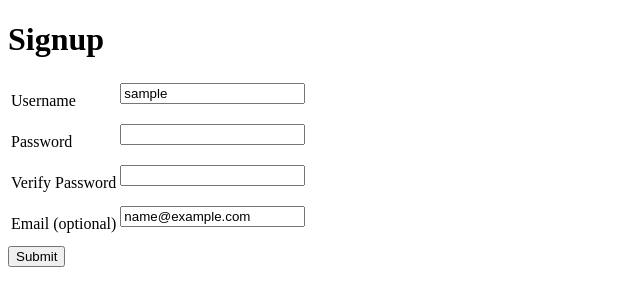
After one commit to VisaLisa/user-signup, a Flask app: template templates/new_user_signup.html in a window 1280 px wide. The commit adds this page. Shown: the top 306 px of the page, without its empty margins (0-640 px from the left). Run offline with Flask 2, Linux system fonts and the light colour scheme; the template is opened without the code that fills it: most values are stand-ins (such as "Sample title", 1, 10 or a date in 2020).

Commit message:
code review

```diff
--- a/main.py
+++ b/main.py
@@ -1,88 +1,81 @@
+#!/usr/bin/env python
+
+__author__ = "student"
+__version__ = "1.0"
+# June 20, 2017
+# Flask User Sign-up re: LaunchCode
+# Rubric: http://education.launchcode.org/web-fundamentals/assignments/user-signup/
+
+
 from flask import Flask, request, redirect, render_template
-import cgi
-import os
+import re
 
 
 app = Flask(__name__)
 app.config['DEBUG'] = True
 
-@app.route("/")
+
+@app.route('/', methods=['POST', 'GET'])
 def index():
-    return render_template('newuser-signup.html')
+
+    username = ''
+    email = ''
+    username_error = ''
+    password_error = ''
+    verify_password_error = ''
+    email_error = ''
+    title = 'Signup'
+
+    if request.method == 'POST':
+
+        username = request.form['username']
+        password = request.form['password']
+        verify_password = request.form['verify_password']
+        email = request.form['email']
+
+        for i in username:
+            if i.isspace():
+                username_error = 'Username must not contain spaces.'
+                username = ''
+            else:
+                if (len(username) < 3) or (len(username) > 20):
+                    username_error = 'Username must be 3-20 characters'
+                    username = ''
+
+        if not username:
+            username_error = 'Not a valid username'
+            username = ''
+
+        for i in password:
+            if i.isspace():
+                password_error = 'Password must not contain spaces.'
+            else:
+                if (len(password) < 3) or (len(password) > 20):
+                    password_error = 'Password must be 3-20 characters and not contain spaces.'
+        if not len(password):
+            password_error = 'Not a valid password'
+
+        if password != verify_password:
+            verify_password_error = 'Passwords do not match'
+
+        if (email != '') and (not re.match('^[a-zA-Z0-9_.+-]+@[a-zA-Z0-9-]+\.[a-zA-Z0-9-.]+$', email)):
+            email_error = 'This is not a valid email'
+            email = ''
+
+        if (not username_error) and (not password_error) and (not verify_password_error) and (not email_error):
+            return redirect('/confirmation?username={0}'.format(username))
+
+    return render_template('new_user_signup.html', title=title, username=username, email=email,
+                           username_error=username_error, password_error=password_error,
+                           verify_password_error=verify_password_error, email_error=email_error)
 
 
-@app.route('/newuser-signup', methods=['POST'])
-def validate_inputs():
-
-    username = request.form['username']
-    password = request.form['password']
-    verify = request.form['verify']
-    email = request.form['email']
-
-    username_error = ''
-    password_error = ''
-    verify_error = ''
-    email_error = ''
-
-#validate username
-    for i in username:
-        if i.isspace():
-            username_error = 'Username must not contain spaces.'
-
-        else:
-            username = str(username)
-            if len(username) < 3 or len(username) > 20:
-                username_error = 'Username must be 3-20 characters'
+@app.route('/confirmation')
+def confirmation():
+    title = "Welcome!"
+    username = request.args.get('username')
+    return render_template('confirmation.html', title=title, username=username)
 
 
-    if not len(username):
-        username_error = 'Not a valid username'
-
-#validate passwords
-    for i in password:
-        if i.isspace():
-            password_error = 'Password must not contain spaces.'
-            password = ''
-        else:
-            password = str(password)
-            if len(password) < 3 or len(password) > 20:
-                password_error = 'Password must be 3-20 characters and not contain spaces.'
-                password = ''
-    if password != verify:
-        verify_error = 'Passwords do not match'
-        verify = ''
-        password = ''
-
-    if not len(password):
-        password_error = 'Not a valid password'
-
-
-#validate email
-    for i in email:
-        if i.isspace():
-            email_error = 'This is not a valid email'
-            if len(email) < 3 or len(email) > 20:
-                email_error = 'Email must be 3-20 characters'
-        else:
-            email = str(email)
-            if "@" not in email:
-                email_error = 'This is not a valid email'
-
-            if "." not in email:
-                email_error = 'This is not a valid email'
-
-#redirect to welcome page
-    if not username_error and not password_error and not verify_error and not email_error:
-        return redirect('/confirmation?username={0}'.format(username))
-    else:
-        return render_template('newuser-signup.html', username_error=username_error,
-            password_error=password_error,
-            verify_error=verify_error, email_error=email_error,
-            username=username, password=password,verify=verify, email=email)
-
-@app.route('/confirmation')
-def welcome():
-    username=request.args.get('username')
-    return render_template('confirmation.html', username=username)
-
-app.run()
+if __name__ == '__main__':
+    app.run()
--- /dev/null
+++ b/templates/base.html
@@ -0,0 +1,16 @@
+<!DOCTYPE html>
+<html lang="en">
+<head>
+    <meta charset="UTF-8">
+        <title>{{ title }}</title>
+        <style>
+            .error { color: red; }
+        </style>
+    </head>
+<body>
+
+    {% block content %}
+    {% endblock %}
+
+</body>
+</html>
--- /dev/null
+++ b/templates/new_user_signup.html
@@ -0,0 +1,54 @@
+{% extends "base.html" %}
+
+{% block content %}
+
+    <h1>Signup</h1>
+    <form action='' method='POST'>
+        <table>
+            <tbody>
+            <tr>
+                <td>
+                    <label for="username">Username</label>
+                </td>
+                <td>
+                    <input name="username" type="text" value="{{ username }}">
+                    <p class="error">{{ username_error }}</p>
+                </td>
+            </tr>
+
+            <tr>
+                <td>
+                    <label for="password">Password</label>
+                </td>
+                <td>
+                    <input name="password" type="password">
+                    <p class="error">{{ password_error }}</p>
+                </td>
+            </tr>
+
+            <tr>
+                <td>
+                    <label for="verify_password">Verify Password</label>
+                </td>
+                <td>
+                    <input name="verify_password" type="password">
+                    <p class="error">{{ verify_password_error }}</p>
+                </td>
+            </tr>
+
+            <tr>
+                <td>
+                    <label for="email">Email (optional)</label>
+                </td>
+                <td>
+                    <input name="email" type="text" value="{{ email }}">
+                    <p class="error">{{ email_error }}</p>
+                </td>
+            </tr>
+            </tbody>
+        </table>
+
+        <input type="submit" value="Submit">
+    </form>
+
+{% endblock %}
```
Also changed, not shown: templates/confirmation.html (+7 -6 lines), templates/index.html (deleted, +0 -13 lines), templates/newuser-signup.html (deleted, +0 -54 lines), README.md (added).
